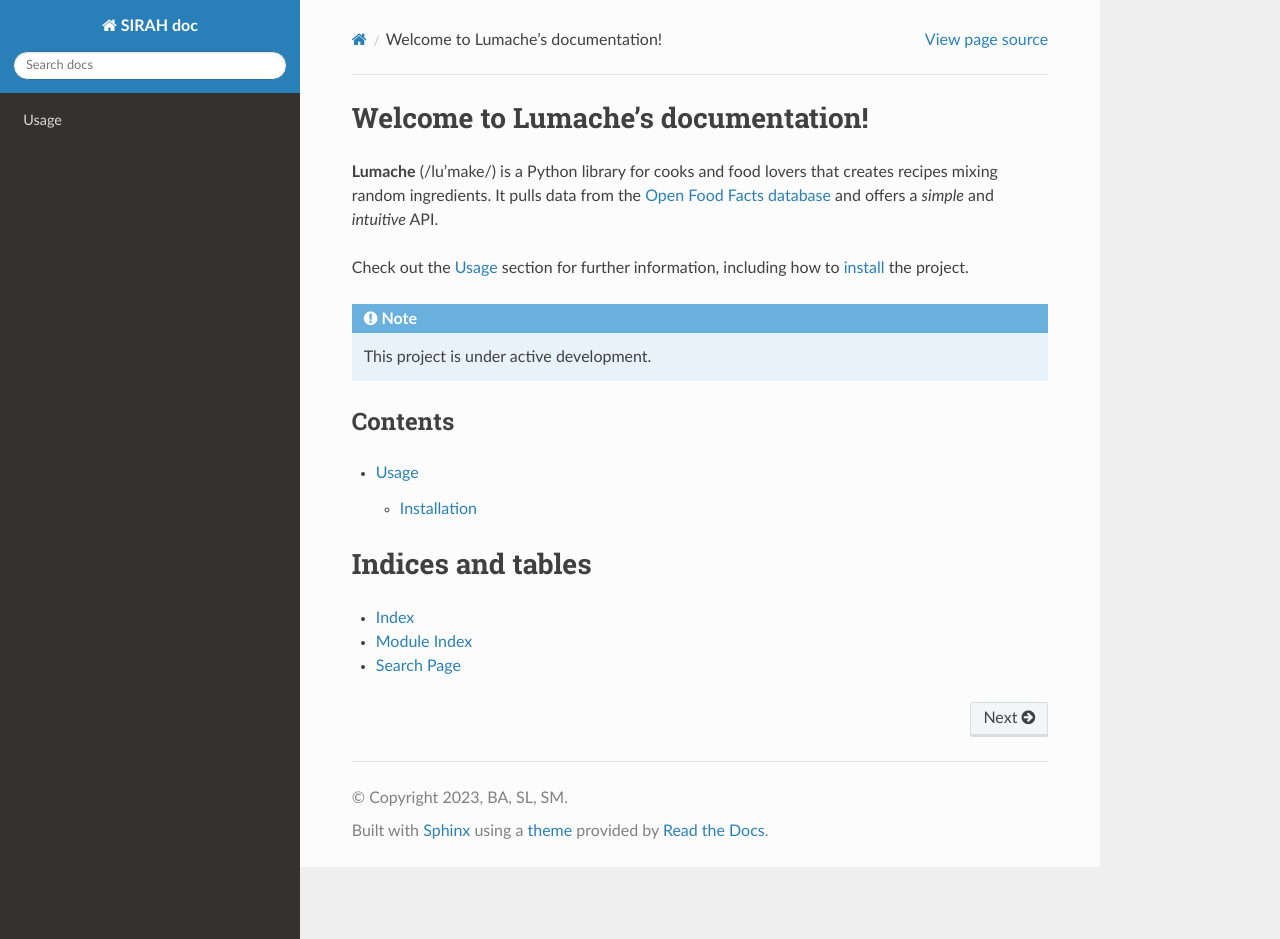
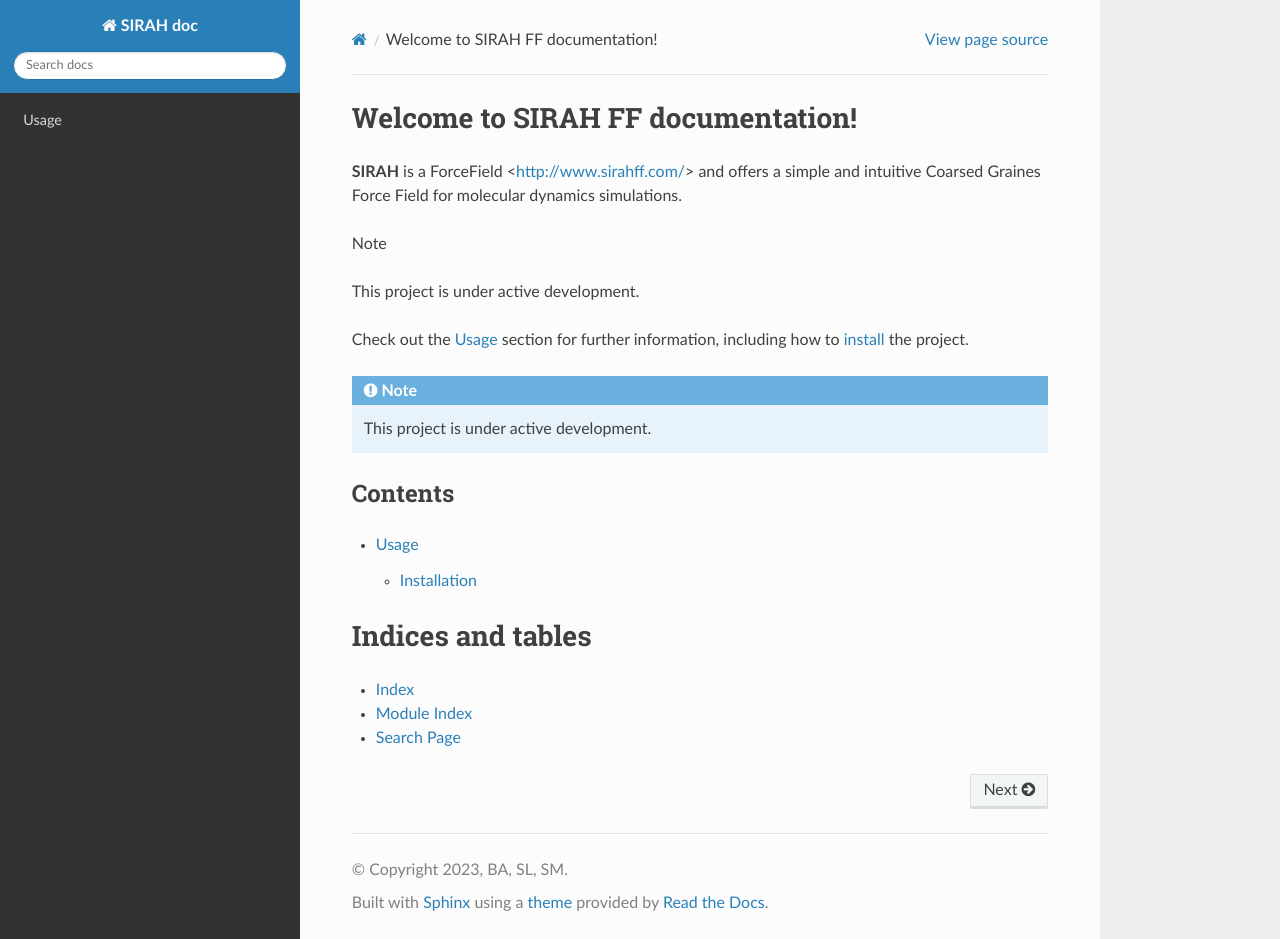
Before and after one commit to SIRAHFF/documentation, a Sphinx documentation site: the page built from docs/source/index.rst, in a window 1280 px wide and 939 px high. Built offline with Sphinx 7.4.7 and the Read the Docs theme 2.0.0, drawn with Linux system fonts in a browser that asks for light colours.

Commit message:
Update index.rst

```diff
--- a/docs/source/index.rst
+++ b/docs/source/index.rst
@@ -1,15 +1,16 @@
-.. SIRAH doc documentation master file, created by
+.. SIRAH documentation master file, created by
    sphinx-quickstart on Wed Aug  9 14:07:26 2023.
    You can adapt this file completely to your liking, but it should at least
    contain the root `toctree` directive.
 
-Welcome to Lumache's documentation!
-===================================
+Welcome to SIRAH FF documentation!
+==================================
 
-**Lumache** (/lu'make/) is a Python library for cooks and food lovers that
-creates recipes mixing random ingredients.  It pulls data from the `Open Food
-Facts database <https://world.openfoodfacts.org/>`_ and offers a *simple* and
-*intuitive* API.
+**SIRAH** is a ForceField <http://www.sirahff.com/> and offers a simple and intuitive Coarsed Graines Force Field for molecular dynamics simulations.
+
+Note
+
+This project is under active development.
 
 Check out the :doc:`usage` section for further information, including how to
 :ref:`install <installation>` the project.
```
